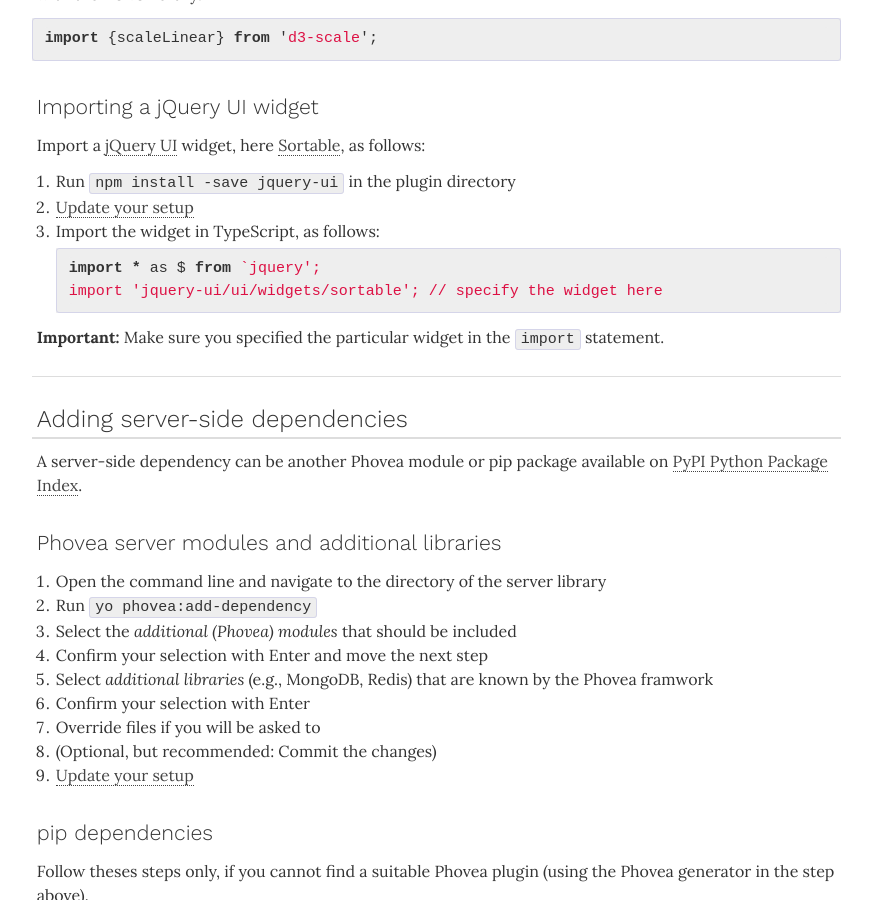
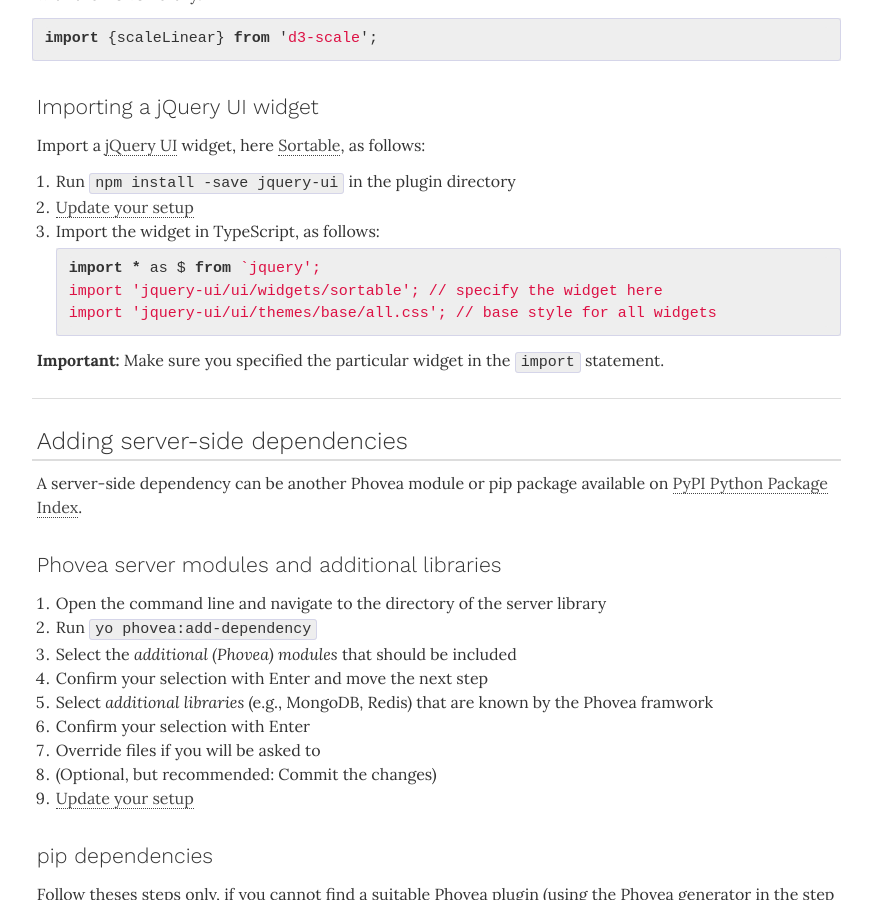
Before and after one commit to phovea/phovea.github.io, a Jekyll site: the page built from contributors/adding-dependencies.md, in a window 1280 px wide and 900 px high, scrolled down 1359 px. Shown: the whole window, without its empty margins (317-1189 px from the left). Built offline with Jekyll 4.4.1, drawn with Linux system fonts in a browser that asks for light colours; nearby versions of some CDN libraries; some web fonts are replaced.

Commit message:
Added CSS import

````diff
--- a/contributors/adding-dependencies.md
+++ b/contributors/adding-dependencies.md
@@ -73,6 +73,7 @@ Import a [jQuery UI](http://jqueryui.com/) widget, here [Sortable](http://jquery
 ```js
 import * as $ from `jquery';
 import 'jquery-ui/ui/widgets/sortable'; // specify the widget here
+import 'jquery-ui/ui/themes/base/all.css'; // base style for all widgets
 ```
 
 **Important:** Make sure you specified the particular widget in the `import` statement.
````
